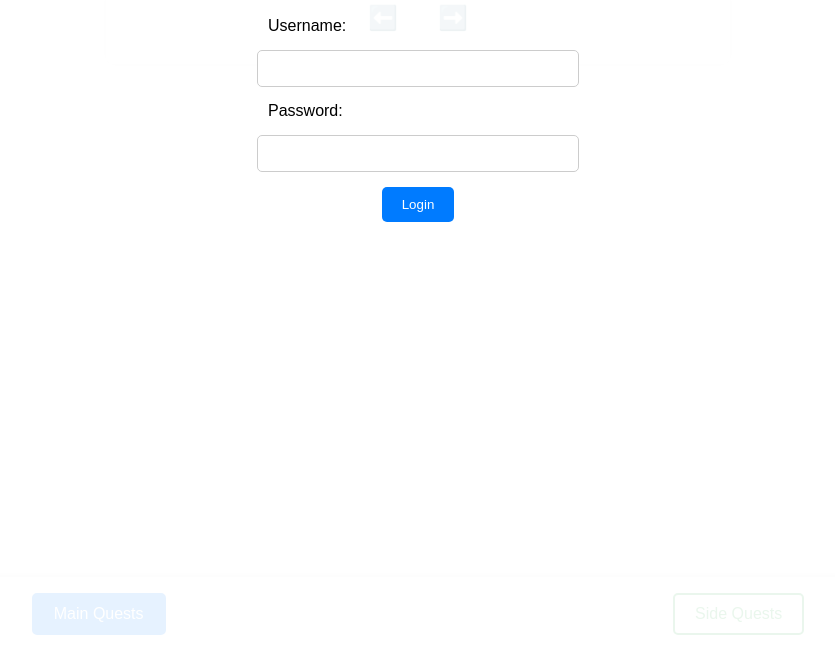
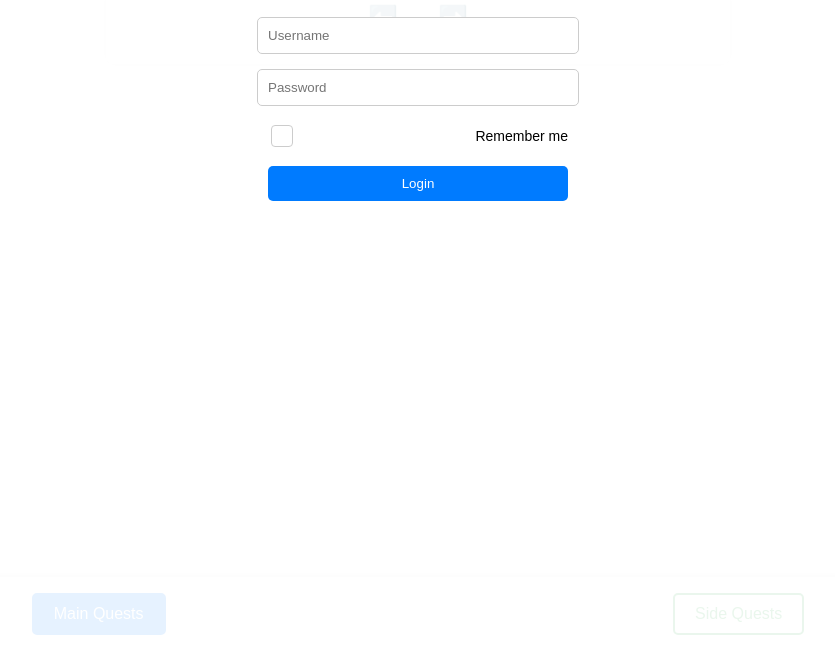
Before and after one commit to Clrwtr-Tech/TimeQuest, a plain HTML site: page index.html in a window 1280 px wide. Shown: the part 149-800 px from the top of the page, without its empty margins (222-1057 px from the left). Drawn offline with Linux system fonts and the light colour scheme.

Commit message:
remember me toggle
you can now choose whether to stay logged in or not when logging in.

```diff
--- a/index.html
+++ b/index.html
@@ -25,10 +25,11 @@
     <div id="login-container" class="login-container">
         <h1>Time Quest</h1>
         <form id="login-form">
-            <label for="username">Username:</label>
-            <input type="text" id="username" name="username" required>
-            <label for="password">Password:</label>
-            <input type="password" id="password" name="password" required>
+            <input type="text" id="username" name="username" placeholder="Username" required>
+            <input type="password" id="password" name="password" placeholder="Password" required>
+            <label for="remember-me">
+                <input type="checkbox" id="remember-me"> Remember me
+            </label>
             <button type="submit">Login</button>
         </form>
     </div>
--- a/script.js
+++ b/script.js
@@ -90,9 +90,9 @@ function changeDate(days) {
 document.addEventListener('DOMContentLoaded', async () => {
     const loginForm = document.getElementById('login-form');
     const loginContainer = document.getElementById('login-container');
+    const loadingOverlay = document.getElementById('loading-overlay');
     const prevArrow = document.getElementById('prev-arrow');
     const nextArrow = document.getElementById('next-arrow');
-    const loadingOverlay = document.getElementById('loading-overlay'); // Get the overlay element
 
     const loginData = JSON.parse(localStorage.getItem('loginData'));
 
@@ -104,9 +104,9 @@ document.addEventListener('DOMContentLoaded', async () => {
         if (currentTime - loginTime < sevenDaysInMilliseconds) {
             username = loginData.username;
             loginContainer.style.display = 'none';
-            loadingOverlay.style.display = 'flex'; // Show loading overlay and spinner
+            loadingOverlay.style.display = 'flex'; // Show the loading overlay
             await initializeApp();
-            loadingOverlay.style.display = 'none'; // Hide loading overlay and spinner
+            loadingOverlay.style.display = 'none'; // Hide the loading overlay
         } else {
             localStorage.removeItem('loginData');
             loginContainer.style.display = 'block';
@@ -119,8 +119,10 @@ document.addEventListener('DOMContentLoaded', async () => {
         event.preventDefault();
         const enteredUsername = document.getElementById('username').value;
         const enteredPassword = document.getElementById('password').value;
+        const rememberMe = document.getElementById('remember-me').checked;
 
-        loadingOverlay.style.display = 'flex'; // Show loading overlay and spinner
+        // Show the loading overlay when starting the login process
+        loadingOverlay.style.display = 'flex';
 
         // Authenticate user
         const isAuthenticated = await authenticateUser(enteredUsername, enteredPassword);
@@ -129,13 +131,24 @@ document.addEventListener('DOMContentLoaded', async () => {
             username = enteredUsername; // Commit the username
             loginContainer.style.display = 'none';
 
+            if (rememberMe) {
+                const loginData = {
+                    username: enteredUsername,
+                    loginTime: new Date().getTime()
+                };
+                localStorage.setItem('loginData', JSON.stringify(loginData));
+            } else {
+                localStorage.removeItem('loginData'); // Clear existing login data if not remembered
+            }
+
             // Initialize the app after successful login
             await initializeApp();
-            loadingOverlay.style.display = 'none'; // Hide loading overlay and spinner
         } else {
             alert('Invalid username or password');
-            loadingOverlay.style.display = 'none'; // Hide loading overlay and spinner
         }
+
+        // Hide the loading overlay after login process is done
+        loadingOverlay.style.display = 'none';
     });
 
     prevArrow.addEventListener('click', () => changeDate(-1));
--- a/style.css
+++ b/style.css
@@ -339,7 +339,7 @@ body {
     align-items: center;
 }
 
-#login-form label, #login-form input {
+#login-form input {
     width: 100%;
     max-width: 300px;
     margin-bottom: 15px;
@@ -358,10 +358,71 @@ body {
     border: none;
     border-radius: 5px;
     cursor: pointer;
+    max-width: 300px;
+    width: 100%;
 }
 
 #login-form button:hover {
     background-color: #0271e9;
+}
+
+#login-form label {
+    display: flex;
+    align-items: center;
+    justify-content: space-between;
+    font-size: 14px;
+    margin: 0 0 10px 0;
+    height: 30px;
+    width: 100%;
+    max-width: 300px;
+    margin-bottom: 15px;
+}
+
+#login-form input[type="checkbox"] {
+    appearance: none;
+    -webkit-appearance: none;
+    width: 18px;
+    height: 18px;
+    border: 1px solid #ccc;
+    border-radius: 4px;
+    position: relative;
+    cursor: pointer;
+    margin: 3px;
+}
+
+#login-form input[type="checkbox"]::before {
+    content: '';
+    position: absolute;
+    top: 50%;
+    left: 50%;
+    width: 20px;
+    height: 20px;
+    background-color: transparent;
+    transform: translate(-50%, -50%);
+    border-radius: 2px;
+    transition: background-color 0.3s;
+}
+
+#login-form input[type="checkbox"]::after {
+    content: '';
+    position: absolute;
+    top: 2px;
+    left: 6px;
+    width: 5px;
+    height: 10px;
+    border: solid white;
+    border-width: 0 2px 2px 0;
+    transform: rotate(45deg);
+    opacity: 0;
+    transition: opacity 0.3s;
+}
+
+#login-form input[type="checkbox"]:checked::before {
+    background-color: #007bff; /* Background color when checked */
+}
+
+#login-form input[type="checkbox"]:checked::after {
+    opacity: 1; /* Show the checkmark */
 }
 
 .non-working-day {
```
